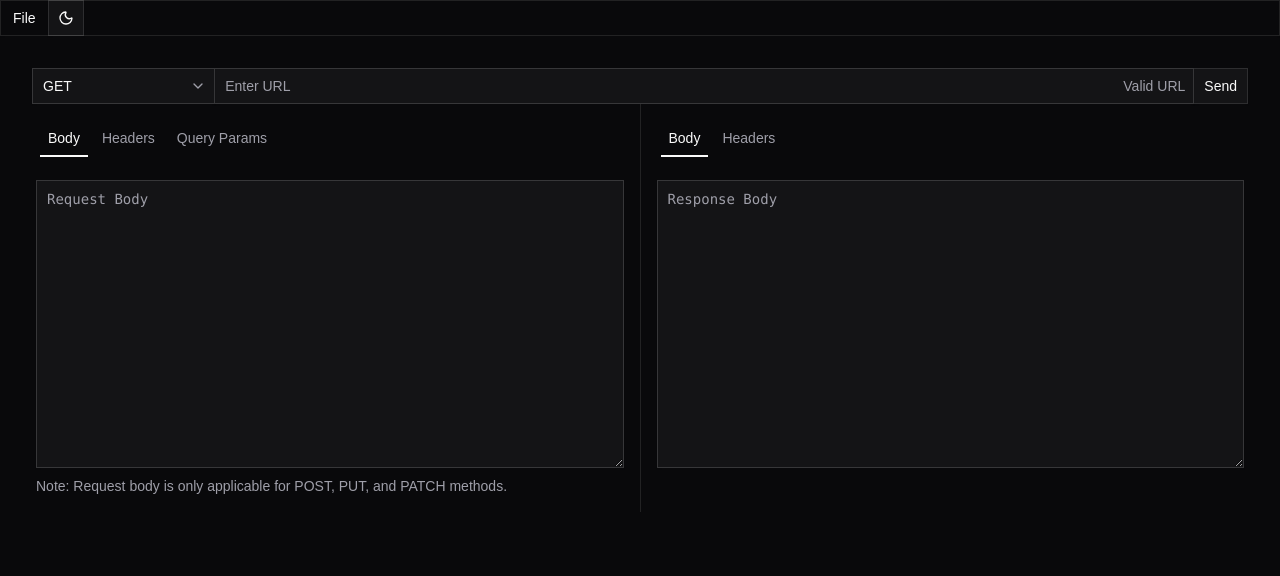
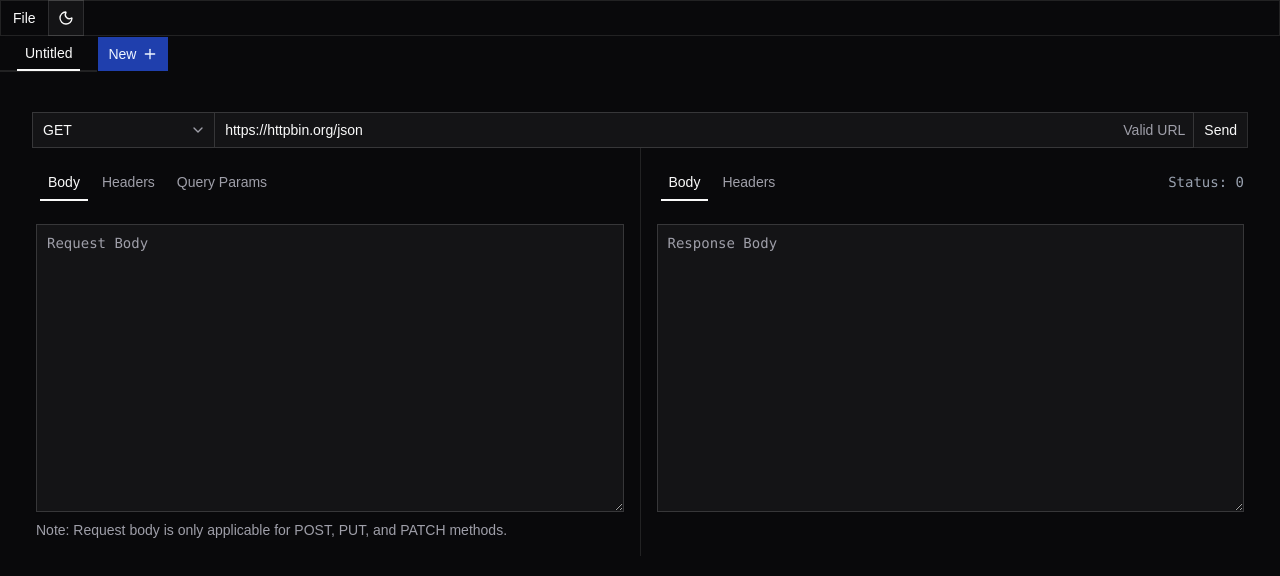
Before and after one commit to hrishi045/testament, a React (Vite) app: page / in a window 1280 px wide. Shown: the top 576 px of the page. Built offline with nearby package versions, Linux system fonts and the light colour scheme.

Commit message:
Multiple tabs now work, although renames aren't possible yet

```diff
--- a/package.json
+++ b/package.json
@@ -55,6 +55,7 @@
     "shadcn": "^3.8.5",
     "tailwind-merge": "^3.5.0",
     "tailwindcss": "^4.2.1",
-    "tw-animate-css": "^1.4.0"
+    "tw-animate-css": "^1.4.0",
+    "zustand": "^5.0.11"
   }
 }
--- a/src/App.tsx
+++ b/src/App.tsx
@@ -1,14 +1,76 @@
-import React from "react";
+import React, { useEffect } from "react";
 import { ThemeProvider } from "./components/theme-provider";
 import RequestUI from "./components/request-ui";
 import MainMenu from "./components/main-menu";
+import { useShallow } from "zustand/shallow";
+import useOpenRequestsStore from "./stores/use-open-requests";
+import { Tabs, TabsContent, TabsList, TabsTrigger } from "./components/ui/tabs";
+import { Button } from "./components/ui/button";
+import { PlusIcon } from "lucide-react";
 
 function App() {
+  const openRequests = useOpenRequestsStore(
+    useShallow((state) => ({
+      requests: state.requests,
+      activeRequestIndex: state.activeRequestName,
+
+      addRequest: state.addRequest,
+      removeRequest: state.removeRequest,
+      clearRequests: state.clearRequests,
+      setActiveRequestName: state.setActiveRequestName,
+    })),
+  );
+
+  useEffect(() => {
+    if (openRequests.requests.length === 0) {
+      openRequests.clearRequests();
+      openRequests.addRequest({
+        name: "Untitled",
+        method: "GET",
+        url: "https://httpbin.org/json",
+      });
+    }
+  }, []);
+
+  function createNewRequest(name?: string) {
+    const newRequest = {
+      name: name || `Untitled ${openRequests.requests.length + 1}`,
+      method: "GET",
+      url: "",
+    };
+    openRequests.addRequest(newRequest);
+  }
+
   return (
     <ThemeProvider defaultTheme="dark" storageKey="vite-ui-theme">
       <div className="App">
         <MainMenu />
-        <RequestUI />
+        <Tabs
+          value={openRequests.activeRequestIndex}
+          onValueChange={(value) => {
+            console.log("Active request index changed to:", value);
+            openRequests.setActiveRequestName(value);
+          }}
+        >
+          <div className="flex">
+            <TabsList variant="line" className="bg-transparent border-b-2 h-12 px-4">
+              {openRequests.requests.map((request) => (
+                <TabsTrigger key={request.name} value={request.name}>
+                  {request.name}
+                </TabsTrigger>
+              ))}
+            </TabsList>
+            <Button onClick={() => createNewRequest()} variant="default">
+              New
+              <PlusIcon />
+            </Button>
+          </div>
+          {openRequests.requests.map((request) => (
+            <TabsContent keepMounted={true} key={request.name} value={request.name}>
+              <RequestUI method={request.method} url={request.url} />
+            </TabsContent>
+          ))}
+        </Tabs>
       </div>
     </ThemeProvider>
   );
--- a/src/components/request-ui.tsx
+++ b/src/components/request-ui.tsx
@@ -1,4 +1,4 @@
-import React from "react";
+import React, { useEffect, useReducer } from "react";
 import { ButtonGroup } from "./ui/button-group";
 import { Button } from "./ui/button";
 import {
@@ -14,52 +14,138 @@ import { InputGroup, InputGroupAddon, InputGroupInput } from "./ui/input-group";
 import { Tabs, TabsContent, TabsList, TabsTrigger } from "./ui/tabs";
 import { ResizableHandle, ResizablePanel, ResizablePanelGroup } from "./ui/resizable";
 import { Table, TableBody, TableCell, TableHead, TableHeader, TableRow } from "./ui/table";
+import { Label } from "./ui/label";
 
 const methods = ["GET", "POST", "PUT", "PATCH", "DELETE"];
 
 declare global {
   interface Window {
     electron: {
-      makeHttpRequest: (method: string, url: string) => Promise<any>;
+      makeHttpRequest: (
+        method: string,
+        url: string,
+        headers?: Record<string, string>,
+      ) => Promise<any>;
     };
   }
 }
 
-export default function RequestUI() {
-  const [method, setMethod] = React.useState("GET");
-  const [url, setUrl] = React.useState("");
+type RequestUIProps = {
+  method: string;
+  url: string;
+  headers?: Record<string, string>;
+  body?: string;
+};
+
+type RequestState = {
+  method: string;
+  url: string;
+  headers?: Record<string, string>;
+  body?: string;
+};
+
+type RequestAction =
+  | { type: "setMethod"; payload: string }
+  | { type: "setUrl"; payload: string }
+  | { type: "setHeaders"; payload: Record<string, string> }
+  | { type: "setBody"; payload: string }
+  | { type: "reset" };
+
+const requestReducer = (state: RequestState, action: RequestAction): RequestState => {
+  switch (action.type) {
+    case "setMethod":
+      return { ...state, method: action.payload };
+    case "setUrl":
+      return { ...state, url: action.payload };
+    case "setHeaders":
+      return { ...state, headers: action.payload };
+    case "setBody":
+      return { ...state, body: action.payload };
+    case "reset":
+      return {
+        method: "GET",
+        url: "",
+        headers: {},
+        body: "",
+      };
+    default:
+      return state;
+  }
+};
+
+type ResponseState = {
+  status: number;
+  headers: Record<string, string>;
+  body: string;
+  error?: string;
+};
+
+type ResponseAction =
+  | { type: "setResponseData"; payload: Partial<ResponseState> }
+  | { type: "reset" };
+
+const responseReducer = (state: ResponseState, action: ResponseAction): ResponseState => {
+  switch (action.type) {
+    case "setResponseData":
+      return { ...state, ...action.payload };
+    case "reset":
+      return {
+        status: 0,
+        headers: {},
+        body: "",
+        error: undefined,
+      };
+    default:
+      return state;
+  }
+};
+
+export default function RequestUI(props: RequestUIProps) {
   const [makingRequest, setMakingRequest] = React.useState(false);
-  const [responseBody, setResponseBody] = React.useState("");
-  const [responseHeaders, setResponseHeaders] = React.useState<Record<string, string>>({});
-  const [statusCode, setStatusCode] = React.useState("");
-  const [error, setError] = React.useState("");
   const [isHTMLPage, setIsHTMLPage] = React.useState(false);
   const iframeDoc = React.useRef<HTMLIFrameElement>(null);
 
-  React.useEffect(() => {
-    if (!makingRequest) {
-      if (iframeDoc.current && url && url.startsWith("http") && isHTMLPage) {
-        const doc = iframeDoc.current.contentDocument || iframeDoc.current.contentWindow?.document;
-        if (doc) {
-          doc.open();
-          iframeDoc.current.srcdoc = responseBody;
-          doc.close();
-        }
-      }
-    }
-  }, [makingRequest]);
+  const [request, requestDispatch] = useReducer(requestReducer, {
+    method: "GET",
+    url: "",
+    headers: {},
+    body: "",
+  });
+
+  const [response, responseDispatch] = useReducer(responseReducer, {
+    status: 0,
+    headers: {},
+    body: "",
+    error: undefined,
+  });
+
+  useEffect(() => {
+    requestDispatch({
+      type: "setMethod",
+      payload: props.method,
+    });
+    requestDispatch({
+      type: "setUrl",
+      payload: props.url,
+    });
+    requestDispatch({
+      type: "setHeaders",
+      payload: props.headers,
+    });
+    requestDispatch({
+      type: "setBody",
+      payload: props.body,
+    });
+  }, []);
 
   const handleSendRequest = async () => {
     setMakingRequest(true);
 
     try {
-      const response = await window.electron.makeHttpRequest(method, url);
-      const { status, headers, body } = JSON.parse(response);
+      const res = await window.electron.makeHttpRequest(request.method, request.url);
+      const { status_code: status, headers, body } = JSON.parse(res);
 
-      setResponseBody(body);
-      setResponseHeaders(headers);
-      setStatusCode(status);
-      setError("");
+      responseDispatch({ type: "setResponseData", payload: { status, headers, body, error: "" } });
 
       if (
         (headers["content-type"] && headers["content-type"].includes("text/html")) ||
@@ -70,20 +156,43 @@ export default function RequestUI() {
         setIsHTMLPage(false);
       }
     } catch (err) {
-      setError(`Error: ${err}`);
-      setResponseBody("");
-      setResponseHeaders({});
-      setStatusCode("");
+      responseDispatch({
+        type: "setResponseData",
+        payload: { error: `Error: ${err}`, status: 0, headers: {}, body: "" },
+      });
       setIsHTMLPage(false);
     } finally {
       setMakingRequest(false);
     }
   };
 
+  function colorBasedOnStatus(status: number) {
+    if (status == 0) {
+      return "text-gray-500 dark:text-gray-400";
+    }
+    if (status >= 200 && status < 300) {
+      return "text-green-500 dark:text-green-300";
+    }
+    if (status >= 300 && status < 400) {
+      return "text-yellow-500 dark:text-yellow-300";
+    }
+    if (status >= 400 && status < 500) {
+      return "text-red-500 dark:text-red-300";
+    }
+    if (status >= 500) {
+      return "text-red-700 dark:text-red-400";
+    }
+    return "";
+  }
+
   return (
     <div className="max-w-7xl mx-auto p-8">
       <ButtonGroup className="flex w-full">
-        <Combobox items={methods} onValueChange={(value) => setMethod(value)} value={method}>
+        <Combobox
+          items={methods}
+          onValueChange={(value) => requestDispatch({ type: "setMethod", payload: value })}
+          value={request.method}
+        >
           <ComboboxInput placeholder="Select Method" />
           <ComboboxContent>
             <ComboboxEmpty>No methods found.</ComboboxEmpty>
@@ -99,8 +208,8 @@ export default function RequestUI() {
         <InputGroup>
           <InputGroupInput
             placeholder="Enter URL"
-            value={url}
-            onChange={(e) => setUrl(e.target.value)}
+            value={request.url}
+            onChange={(e) => requestDispatch({ type: "setUrl", payload: e.target.value })}
           />
           <InputGroupAddon align="inline-end">Valid URL</InputGroupAddon>
         </InputGroup>
@@ -113,9 +222,15 @@ export default function RequestUI() {
         <ResizablePanel className="p-4 pl-1">
           <Tabs defaultValue="body">
             <TabsList variant="line">
-              <TabsTrigger value="body">Body</TabsTrigger>
-              <TabsTrigger value="headers">Headers</TabsTrigger>
-              <TabsTrigger value="query">Query Params</TabsTrigger>
+              <TabsTrigger className="cursor-pointer" value="body">
+                Body
+              </TabsTrigger>
+              <TabsTrigger className="cursor-pointer" value="headers">
+                Headers
+              </TabsTrigger>
+              <TabsTrigger className="cursor-pointer" value="query">
+                Query Params
+              </TabsTrigger>
             </TabsList>
             <TabsContent value="body">
               <Textarea placeholder="Request Body" className="mt-4 min-h-72 max-h-72 font-mono" />
@@ -140,18 +255,31 @@ export default function RequestUI() {
         <ResizableHandle />
         <ResizablePanel className="p-4 pr-1">
           <Tabs defaultValue="body-response">
-            <TabsList variant="line">
-              <TabsTrigger value="body-response">Body</TabsTrigger>
-              <TabsTrigger value="headers-response">Headers</TabsTrigger>
-              {isHTMLPage && <TabsTrigger value="preview">Preview</TabsTrigger>}
-            </TabsList>
+            <div className="flex justify-between">
+              <TabsList variant="line">
+                <TabsTrigger className="cursor-pointer" value="body-response">
+                  Body
+                </TabsTrigger>
+                <TabsTrigger className="cursor-pointer" value="headers-response">
+                  Headers
+                </TabsTrigger>
+                {isHTMLPage && (
+                  <TabsTrigger className="cursor-pointer" value="preview">
+                    Preview
+                  </TabsTrigger>
+                )}
+              </TabsList>
+              <Label className={"font-mono text-sm " + colorBasedOnStatus(response.status)}>
+                {`Status: ${response.status}`}
+              </Label>
+            </div>
 
             <TabsContent value="body-response">
               <Textarea
                 placeholder="Response Body"
-                value={responseBody || error}
+                value={response.body || response.error}
                 readOnly
-                className={`mt-4 min-h-72 max-h-72 font-mono ${error ? "text-red-500 dark:text-red-300" : ""}`}
+                className={`mt-4 min-h-72 max-h-72 font-mono ${response.error ? "text-red-500 dark:text-red-300" : ""}`}
               />
             </TabsContent>
             <TabsContent value="headers-response">
@@ -163,7 +291,7 @@ export default function RequestUI() {
                   </TableRow>
                 </TableHeader>
                 <TableBody>
-                  {Object.entries(responseHeaders).map(([key, value]) => (
+                  {Object.entries(response.headers).map(([key, value]) => (
                     <TableRow key={key}>
                       <TableCell className="font-mono">{key || " "}</TableCell>
                       {/* split every 30 chars */}
@@ -182,9 +310,9 @@ export default function RequestUI() {
             {isHTMLPage && (
               <TabsContent value="preview">
                 <iframe
-                  // srcDoc={responseBody}
                   ref={iframeDoc}
                   title="HTML Preview"
+                  srcDoc={response.body}
                   className="mt-4 w-full h-100 bg-white"
                 />
               </TabsContent>
--- a/src/components/ui/tabs.tsx
+++ b/src/components/ui/tabs.tsx
@@ -1,24 +1,17 @@
-import { Tabs as TabsPrimitive } from "@base-ui/react/tabs"
-import { cva, type VariantProps } from "class-variance-authority"
+import { Tabs as TabsPrimitive } from "@base-ui/react/tabs";
+import { cva, type VariantProps } from "class-variance-authority";
 
-import { cn } from "@/lib/utils"
+import { cn } from "@/lib/utils";
 
-function Tabs({
-  className,
-  orientation = "horizontal",
-  ...props
-}: TabsPrimitive.Root.Props) {
+function Tabs({ className, orientation = "horizontal", ...props }: TabsPrimitive.Root.Props) {
   return (
     <TabsPrimitive.Root
       data-slot="tabs"
       data-orientation={orientation}
-      className={cn(
-        "group/tabs flex gap-2 data-horizontal:flex-col",
-        className
-      )}
+      className={cn("group/tabs flex gap-2 data-horizontal:flex-col", className)}
       {...props}
     />
-  )
+  );
 }
 
 const tabsListVariants = cva(
@@ -33,8 +26,8 @@ const tabsListVariants = cva(
     defaultVariants: {
       variant: "default",
     },
-  }
-)
+  },
+);
 
 function TabsList({
   className,
@@ -48,7 +41,7 @@ function TabsList({
       className={cn(tabsListVariants({ variant }), className)}
       {...props}
     />
-  )
+  );
 }
 
 function TabsTrigger({ className, ...props }: TabsPrimitive.Tab.Props) {
@@ -60,21 +53,22 @@ function TabsTrigger({ className, ...props }: TabsPrimitive.Tab.Props) {
         "group-data-[variant=line]/tabs-list:bg-transparent group-data-[variant=line]/tabs-list:data-active:bg-transparent dark:group-data-[variant=line]/tabs-list:data-active:border-transparent dark:group-data-[variant=line]/tabs-list:data-active:bg-transparent",
         "data-active:bg-background dark:data-active:text-foreground dark:data-active:border-input dark:data-active:bg-input/30 data-active:text-foreground",
         "after:bg-foreground after:absolute after:opacity-0 after:transition-opacity group-data-horizontal/tabs:after:inset-x-0 group-data-horizontal/tabs:after:bottom-[-5px] group-data-horizontal/tabs:after:h-0.5 group-data-vertical/tabs:after:inset-y-0 group-data-vertical/tabs:after:-right-1 group-data-vertical/tabs:after:w-0.5 group-data-[variant=line]/tabs-list:data-active:after:opacity-100",
-        className
+        className,
       )}
       {...props}
     />
-  )
+  );
 }
 
-function TabsContent({ className, ...props }: TabsPrimitive.Panel.Props) {
+function TabsContent({ className, keepMounted = false, ...props }: TabsPrimitive.Panel.Props) {
   return (
     <TabsPrimitive.Panel
       data-slot="tabs-content"
+      keepMounted={keepMounted}
       className={cn("flex-1 text-sm outline-none", className)}
       {...props}
     />
-  )
+  );
 }
 
-export { Tabs, TabsList, TabsTrigger, TabsContent, tabsListVariants }
+export { Tabs, TabsList, TabsTrigger, TabsContent, tabsListVariants };
--- /dev/null
+++ b/src/stores/use-open-requests.ts
@@ -0,0 +1,44 @@
+import { create } from "zustand";
+
+interface OpenRequest {
+  name: string;
+  method: string;
+  url: string;
+  headers?: Record<string, string>;
+  parameters?: Record<string, string>;
+  body?: string;
+}
+
+interface OpenRequests {
+  requests: OpenRequest[];
+  activeRequestName: string | null;
+
+  addRequest: (request: OpenRequest) => void;
+  removeRequest: (index: number) => void;
+  clearRequests: () => void;
+  setActiveRequestName: (name: string | null) => void;
+}
+
+const useOpenRequestsStore = create<OpenRequests>()((set) => ({
+  requests: [],
+  activeRequestName: null,
+  addRequest: (request: OpenRequest) =>
+    set((state) => ({
+      requests: [...state.requests, request],
+      activeRequestName: request.name,
+    })),
+  removeRequest: (index: number) =>
+    set((state) => {
+      return {
+        requests: state.requests.filter((_, i) => i !== index),
+        activeRequestName:
+          state.activeRequestName === state.requests[index].name ? null : state.activeRequestName,
+      };
+    }),
+  clearRequests: () => set({ requests: [], activeRequestName: null }),
+  setActiveRequestName: (name: string | null) => {
+    set({ activeRequestName: name });
+  },
+}));
+
+export default useOpenRequestsStore;
--- /dev/null
+++ b/src/stores/use-request-data-store.ts
@@ -0,0 +1,30 @@
+import { create } from "zustand";
+
+interface RequestData {
+  method: string;
+  url: string;
+  headers?: Record<string, string>;
+  body?: string;
+
+  setRequestData: (data: Partial<RequestData>) => void;
+  reset: () => void;
+}
+
+const useRequestDataStore = create<RequestData>()((set, get) => ({
+  method: "GET",
+  url: "",
+  headers: {},
+  body: "",
+
+  setRequestData: (data: Partial<RequestData>) => set((prev) => ({ ...prev, ...data })),
+
+  reset: () =>
+    set({
+      method: "GET",
+      url: "",
+      headers: {},
+      body: "",
+    }),
+}));
+
+export default useRequestDataStore;
--- /dev/null
+++ b/src/stores/use-response-data-store.ts
@@ -0,0 +1,31 @@
+import { create } from "zustand";
+
+interface ResponseData {
+  status: number;
+  headers: Record<string, string>;
+  body: string;
+  error?: string;
+
+  setResponseData: (data: Partial<ResponseData>) => void;
+  reset: () => void;
+}
+
+const useResponseDataStore = create<ResponseData>()((set) => ({
+  status: 0,
+  headers: {},
+  body: "",
+  error: undefined,
+  isHTMLPage: false,
+
+  setResponseData: (data: Partial<ResponseData>) => set((prev) => ({ ...prev, ...data })),
+
+  reset: () =>
+    set({
+      status: 0,
+      headers: {},
+      body: "",
+      error: undefined,
+    }),
+}));
+
+export default useResponseDataStore;
```
Also changed, not shown: 1 other file (tests, documents, lock files or other folders).
